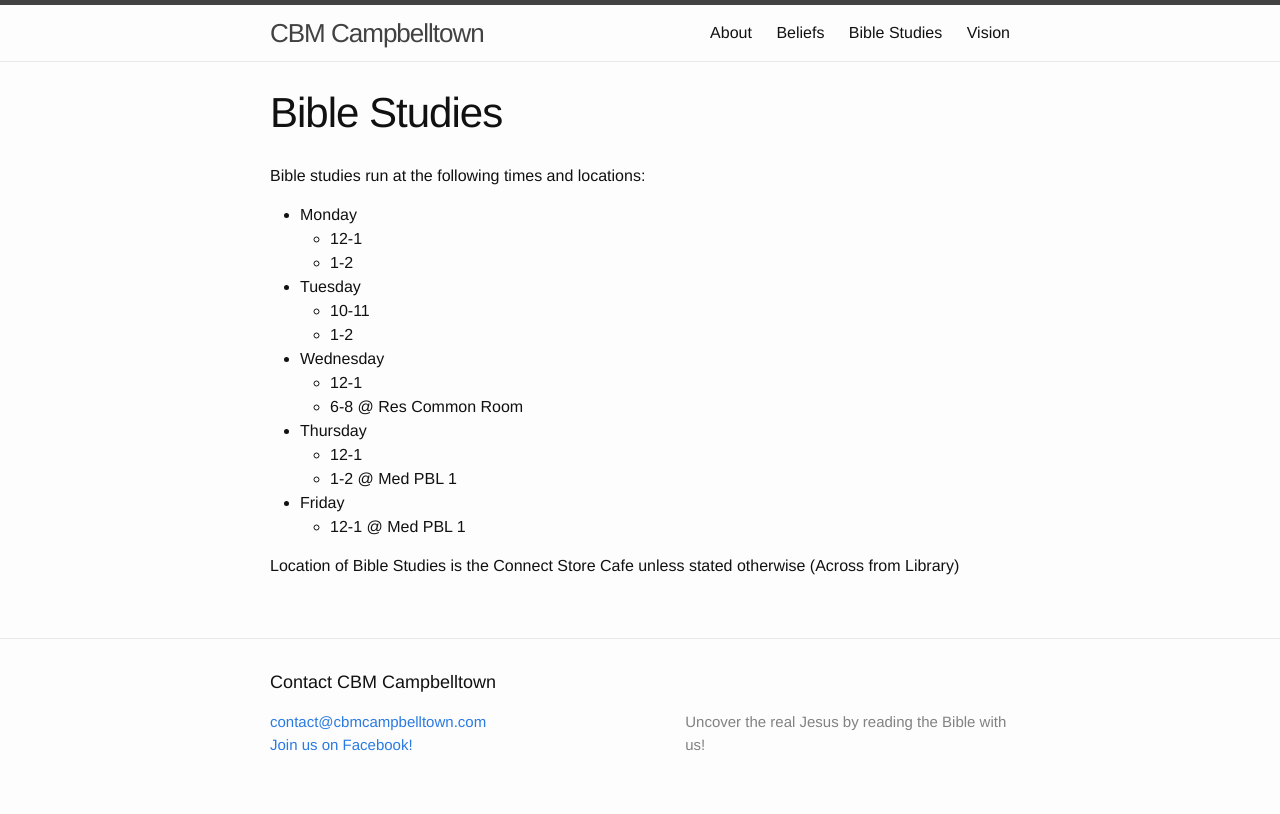
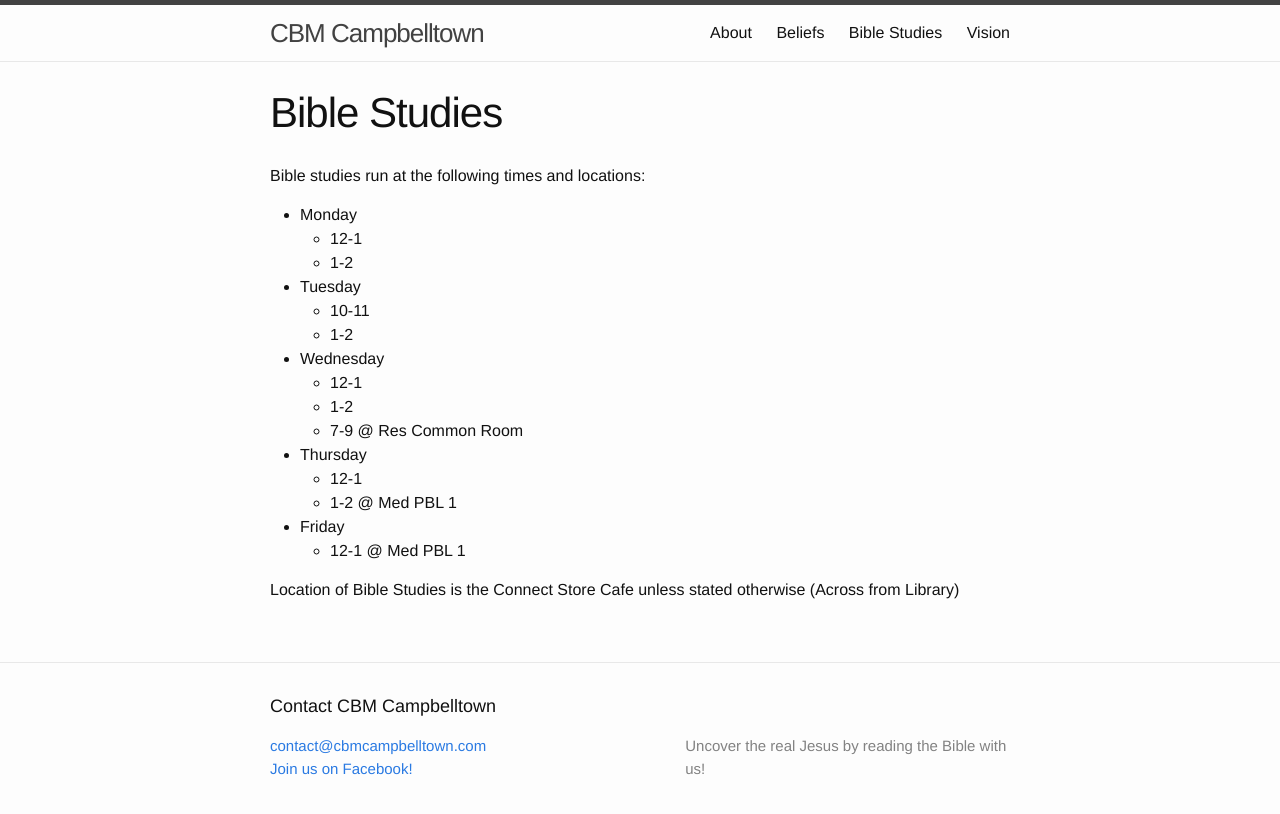
Before and after one commit to daviewales/CBM-Campbelltown-Website, a Jekyll site: the page built from site/bible-studies.md, in a window 1280 px wide. Shown: the top 814 px of the page. Built offline with Jekyll 4.4.1, drawn with Linux system fonts in a browser that asks for light colours.

Commit message:
Change Bible Study times

```diff
--- a/site/bible-studies.md
+++ b/site/bible-studies.md
@@ -14,7 +14,8 @@ Bible studies run at the following times and locations:
     - 1-2
 - Wednesday
     - 12-1
-    - 6-8 @ Res Common Room
+    - 1-2
+    - 7-9 @ Res Common Room
 - Thursday
     - 12-1
     - 1-2 @ Med PBL 1
```
